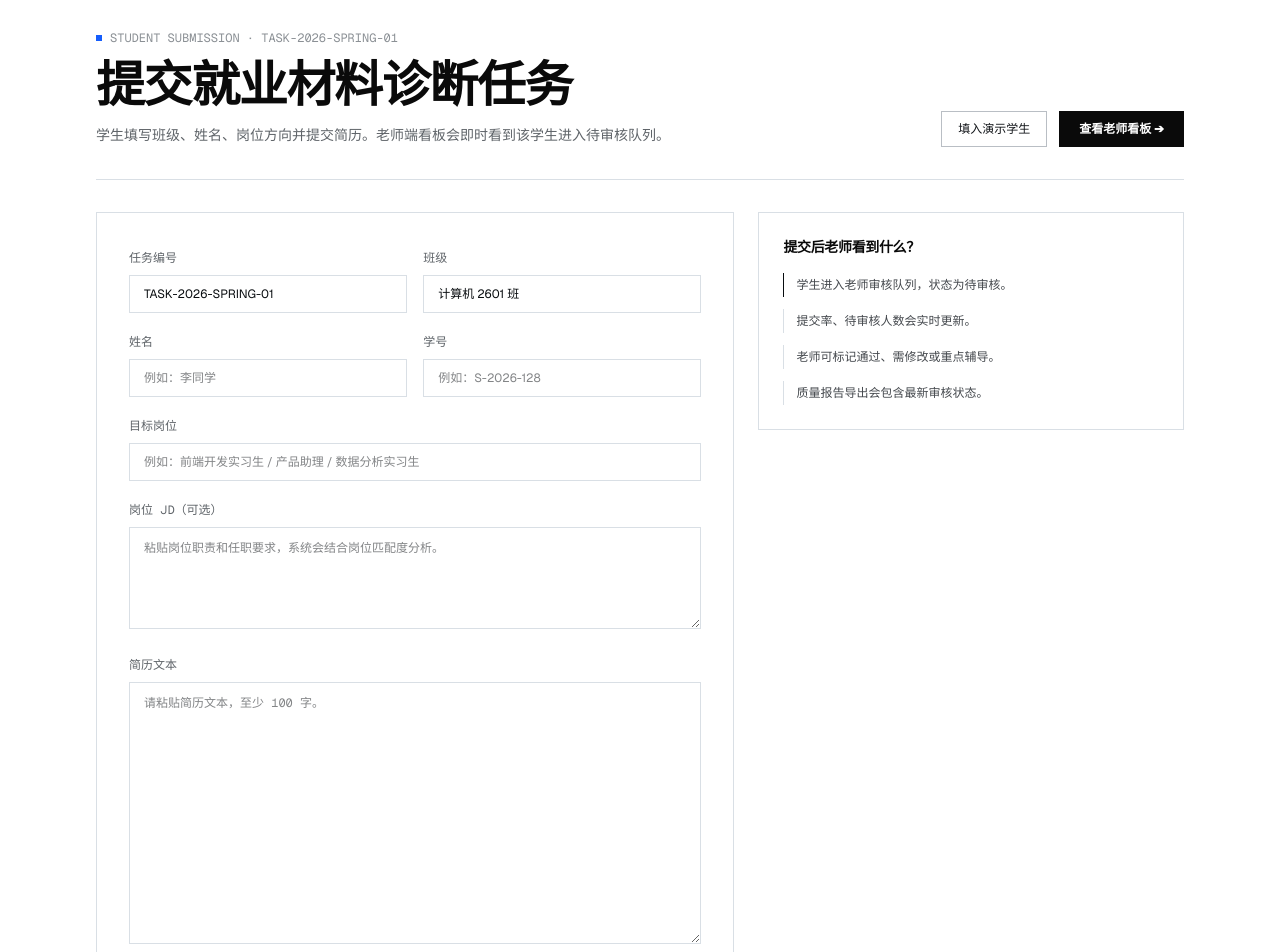
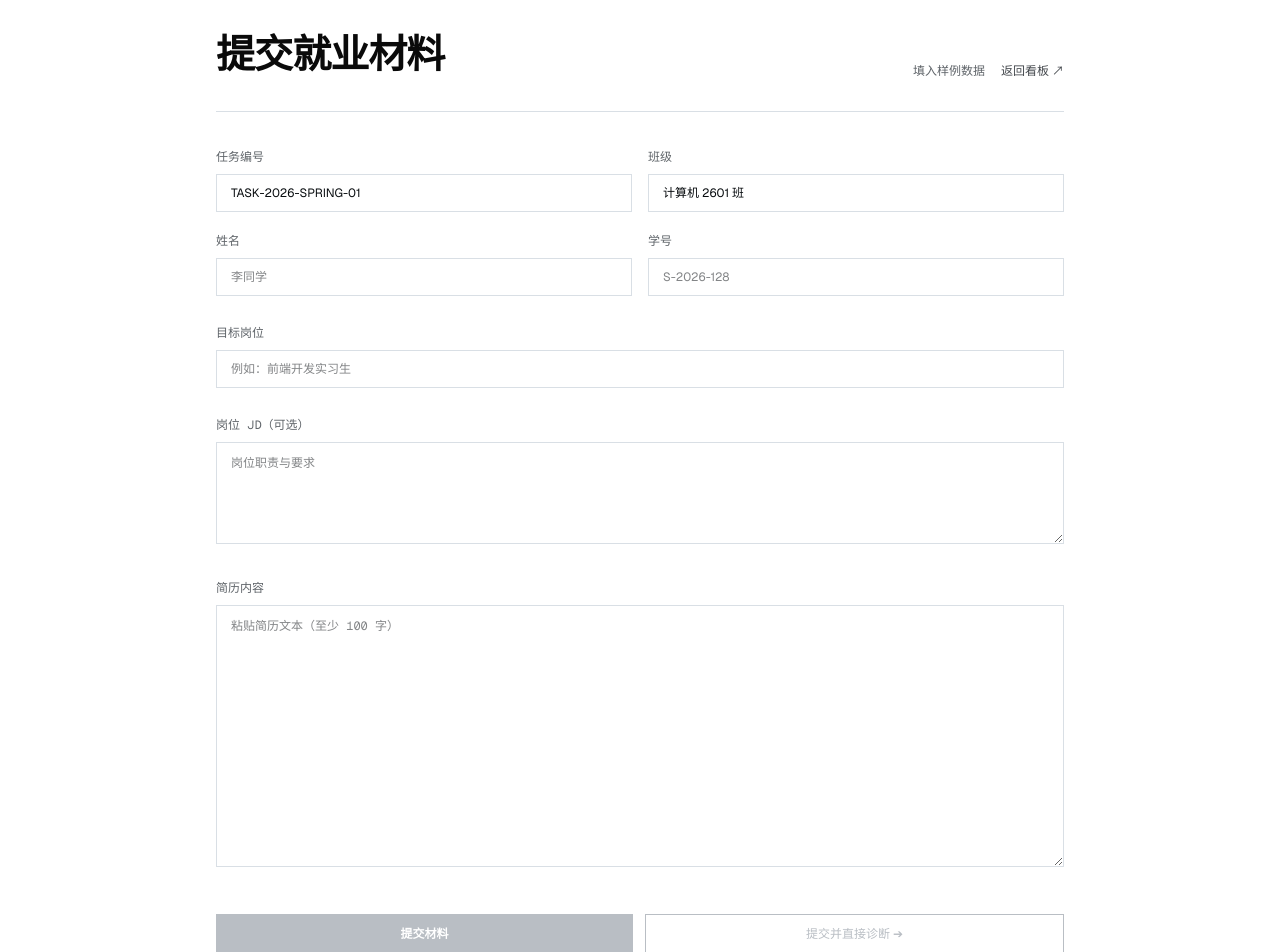
Before and after one commit to Erye932/OfferPilot-Web, a Next.js app: page /school/task/submit in a window 1280 px wide. Shown: the part 80-1032 px from the top of the page. Built offline with nearby package versions, Linux system fonts and the light colour scheme.

Commit message:
chore: remove all redundant explanatory text and boilerplate

```diff
--- a/app/school/task/submit/page.tsx
+++ b/app/school/task/submit/page.tsx
@@ -59,10 +59,10 @@ function estimateInitialScore(resumeText: string, jobDescription: string) {
 }
 
 function getInitialIssue(resumeText: string, jobDescription: string) {
-  if (resumeText.trim().length < 300) return '简历内容偏短，建议补充项目背景、个人职责和量化结果';
-  if (!jobDescription.trim()) return '未提供岗位 JD，岗位匹配度需要老师后续补充判断';
-  if (!/\d+|%|提升|降低|增长|优化/.test(resumeText)) return '经历描述缺少量化证据，建议补充结果指标';
-  return '学生已提交，等待 AI 诊断报告与老师审核';
+  if (resumeText.trim().length < 300) return '简历偏短，建议补充量化成果';
+  if (!jobDescription.trim()) return '未提供岗位 JD';
+  if (!/\d+|%|提升|降低|增长|优化/.test(resumeText)) return '经历缺少量化证据';
+  return '已提交，等待审核';
 }
 
 function buildSubmissionId(taskId: string, studentCode: string) {
@@ -108,7 +108,7 @@ export default function SchoolTaskSubmitPage() {
 
   const saveSubmission = (startDiagnose: boolean) => {
     if (!canSubmit) {
-      setError('请填写任务编号、学生信息、目标岗位，并粘贴不少于 100 字的简历内容。');
+      setError('请填写必填项并粘贴至少 100 字简历内容。');
       return;
     }
 
@@ -158,41 +158,33 @@ export default function SchoolTaskSubmitPage() {
   };
 
   return (
-    <div className="min-h-screen bg-white text-neutral-900 font-sans">
+    <div className="min-h-screen bg-white text-neutral-900 font-sans pb-32">
       <AppTopNav current="diagnose" />
-      <main className="mx-auto max-w-6xl px-4 py-8 sm:px-6 lg:px-8 lg:py-12">
-        <header className="flex flex-col gap-6 border-b border-neutral-200 pb-8 lg:flex-row lg:items-end lg:justify-between">
+      <main className="mx-auto max-w-4xl px-6 pt-10 sm:pt-14">
+        <header className="flex flex-col gap-6 sm:flex-row sm:items-end sm:justify-between pb-8 border-b border-neutral-200">
           <div>
-            <div className="mb-3 inline-flex items-center gap-2 text-xs font-mono text-neutral-400">
-              <span className="h-1.5 w-1.5 bg-blue-600" />
-              <span>STUDENT SUBMISSION · {DEFAULT_SCHOOL_TASK_ID}</span>
+            <h1 className="text-3xl font-extrabold tracking-tight text-neutral-950">
+              提交就业材料
+            </h1>
           </div>
-            <h1 className="text-3xl font-extrabold tracking-tight text-neutral-950 sm:text-4xl">
-              提交就业材料诊断任务
-            </h1>
-            <p className="mt-3 max-w-3xl text-xs sm:text-sm leading-relaxed text-neutral-500">
-              学生填写班级、姓名、岗位方向并提交简历。老师端看板会即时看到该学生进入待审核队列。
-            </p>
-          </div>
-          <div className="flex flex-wrap items-center gap-3">
+          <div className="flex items-center gap-4 text-xs font-medium">
             <button
               type="button"
               onClick={fillDemo}
-              className="inline-flex h-9 items-center justify-center rounded-none border border-neutral-300 bg-white px-4 text-xs font-medium text-neutral-800 transition hover:border-neutral-900 hover:text-neutral-950"
+              className="text-neutral-500 hover:text-neutral-950 transition-colors"
             >
-              填入演示学生
+              填入样例数据
             </button>
             <Link
               href="/school/dashboard"
-              className="inline-flex h-9 items-center justify-center rounded-none bg-neutral-950 px-5 text-xs font-bold text-white transition hover:bg-neutral-800"
+              className="text-neutral-600 hover:text-neutral-950 transition-colors"
             >
-              查看老师看板 ➔
+              返回看板 ↗
             </Link>
           </div>
         </header>
 
-        <div className="mt-8 grid gap-6 lg:grid-cols-[1.2fr_0.8fr]">
-          <form onSubmit={handleSubmit} className="rounded-none border border-neutral-200 bg-white p-6 sm:p-8">
+        <form onSubmit={handleSubmit} className="mt-8 space-y-6">
           <div className="grid gap-4 sm:grid-cols-2">
             <label className="block">
               <span className="text-xs font-mono text-neutral-500">任务编号</span>
@@ -215,7 +207,7 @@ export default function SchoolTaskSubmitPage() {
               <input
                 value={form.studentName}
                 onChange={(event) => updateField('studentName', event.target.value)}
-                  placeholder="例如：李同学"
+                placeholder="李同学"
                 className="mt-1.5 w-full rounded-none border border-neutral-200 bg-white px-3.5 py-2.5 text-xs text-neutral-900 outline-none transition focus:border-neutral-950"
               />
             </label>
@@ -224,96 +216,74 @@ export default function SchoolTaskSubmitPage() {
               <input
                 value={form.studentCode}
                 onChange={(event) => updateField('studentCode', event.target.value)}
-                  placeholder="例如：S-2026-128"
+                placeholder="S-2026-128"
                 className="mt-1.5 w-full rounded-none border border-neutral-200 bg-white px-3.5 py-2.5 text-xs text-neutral-900 outline-none transition focus:border-neutral-950"
               />
             </label>
           </div>
 
-            <label className="mt-4 block">
+          <label className="block">
             <span className="text-xs font-mono text-neutral-500">目标岗位</span>
             <input
               value={form.targetRole}
               onChange={(event) => updateField('targetRole', event.target.value)}
-                placeholder="例如：前端开发实习生 / 产品助理 / 数据分析实习生"
+              placeholder="例如：前端开发实习生"
               className="mt-1.5 w-full rounded-none border border-neutral-200 bg-white px-3.5 py-2.5 text-xs text-neutral-900 outline-none transition focus:border-neutral-950"
             />
           </label>
 
-            <label className="mt-4 block">
+          <label className="block">
             <span className="text-xs font-mono text-neutral-500">岗位 JD（可选）</span>
             <textarea
               value={form.jobDescription}
               onChange={(event) => updateField('jobDescription', event.target.value)}
               rows={4}
-                placeholder="粘贴岗位职责和任职要求，系统会结合岗位匹配度分析。"
+              placeholder="岗位职责与要求"
               className="mt-1.5 w-full resize-y rounded-none border border-neutral-200 bg-white px-3.5 py-2.5 text-xs leading-5 outline-none transition focus:border-neutral-950"
             />
           </label>
 
-            <label className="mt-4 block">
-              <span className="text-xs font-mono text-neutral-500">简历文本</span>
+          <label className="block">
+            <span className="text-xs font-mono text-neutral-500">简历内容</span>
             <textarea
               value={form.resumeText}
               onChange={(event) => updateField('resumeText', event.target.value)}
               rows={12}
-                placeholder="请粘贴简历文本，至少 100 字。"
+              placeholder="粘贴简历文本（至少 100 字）"
               className="mt-1.5 w-full resize-y rounded-none border border-neutral-200 bg-white px-3.5 py-2.5 text-xs leading-5 font-mono outline-none transition focus:border-neutral-950"
             />
           </label>
 
           {error && (
-              <div className="mt-4 rounded-none border border-red-200 bg-red-50 p-3 text-xs text-red-700">
+            <div className="rounded-none border border-red-200 bg-red-50 p-3 text-xs text-red-700">
               {error}
             </div>
           )}
 
-            <div className="mt-6 flex flex-col gap-3 sm:flex-row">
+          {savedSubmission && (
+            <div className="p-3 text-xs text-emerald-800 bg-emerald-50 border border-emerald-200">
+              {savedSubmission.studentName} 已提交成功。
+            </div>
+          )}
+
+          <div className="flex flex-col gap-3 sm:flex-row pt-4">
             <button
               type="submit"
               disabled={!canSubmit}
-                className="inline-flex h-10 flex-1 items-center justify-center rounded-none bg-neutral-950 px-5 text-xs font-bold text-white transition hover:bg-neutral-800 disabled:cursor-not-allowed disabled:bg-neutral-300"
+              className="inline-flex h-10 flex-1 items-center justify-center bg-neutral-950 px-5 text-xs font-bold text-white transition hover:bg-neutral-800 disabled:cursor-not-allowed disabled:bg-neutral-300"
             >
-                提交给老师
+              提交材料
             </button>
             <button
               type="button"
               onClick={() => saveSubmission(true)}
               disabled={!canSubmit}
-                className="inline-flex h-10 flex-1 items-center justify-center rounded-none border border-neutral-300 bg-white px-5 text-xs font-medium text-neutral-800 transition hover:border-neutral-900 hover:text-neutral-950 disabled:cursor-not-allowed disabled:text-neutral-300"
+              className="inline-flex h-10 flex-1 items-center justify-center border border-neutral-300 bg-white px-5 text-xs font-medium text-neutral-800 transition hover:border-neutral-900 hover:text-neutral-950 disabled:cursor-not-allowed disabled:text-neutral-300"
             >
-                提交并开始 AI 诊断 ➔
+              提交并直接诊断 ➔
             </button>
           </div>
         </form>
-
-          <aside className="space-y-6">
-            <section className="rounded-none border border-neutral-200 bg-white p-6">
-              <h2 className="text-sm font-bold tracking-tight text-neutral-950">提交后老师看到什么？</h2>
-              <div className="mt-4 space-y-3 text-xs text-neutral-600">
-                <div className="border-l border-neutral-900 pl-3 py-1">学生进入老师审核队列，状态为待审核。</div>
-                <div className="border-l border-neutral-200 pl-3 py-1">提交率、待审核人数会实时更新。</div>
-                <div className="border-l border-neutral-200 pl-3 py-1">老师可标记通过、需修改或重点辅导。</div>
-                <div className="border-l border-neutral-200 pl-3 py-1">质量报告导出会包含最新审核状态。</div>
-              </div>
-            </section>
-
-            {savedSubmission && (
-              <section className="rounded-none border border-emerald-300 bg-emerald-50/60 p-6">
-                <h2 className="text-sm font-bold tracking-tight text-emerald-950">提交成功</h2>
-                <p className="mt-2 text-xs leading-relaxed text-emerald-800">
-                  {savedSubmission.studentName} 已进入 {savedSubmission.taskId} 的待审核队列。
-                </p>
-                <Link
-                  href="/school/dashboard"
-                  className="mt-4 inline-flex h-8 items-center justify-center rounded-none bg-emerald-800 px-4 text-xs font-bold text-white transition hover:bg-emerald-900"
-                >
-                  去老师看板查看 ➔
-                </Link>
-              </section>
-            )}
-          </aside>
-        </div>
       </main>
     </div>
   );
```
Also changed, not shown: app/school/dashboard/page.tsx (+56 -105 lines). Lines whose indentation alone changed are shown as unchanged.
